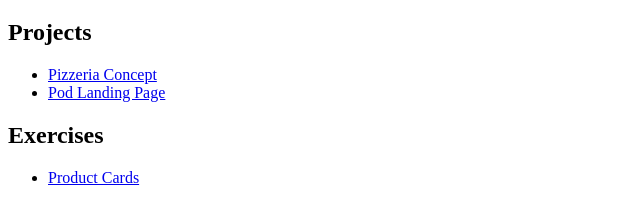
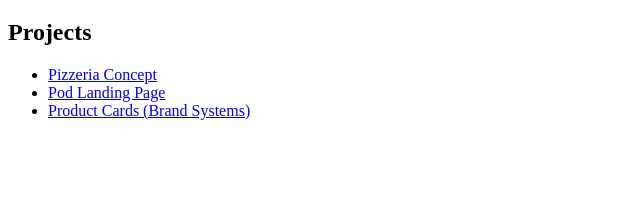
Before and after one commit to claudio-works/learning, a plain HTML site: page index.html in a window 1280 px wide. Shown: the part 61-282 px from the top of the page, without its empty margins (0-640 px from the left). Drawn offline with Linux system fonts and the light colour scheme.

Commit message:
Update index.html
links update

```diff
--- a/index.html
+++ b/index.html
@@ -8,11 +8,10 @@
   <h2>Projects</h2>
   <ul>
     <li><a href="projects/pizzeria-concept/index.html">Pizzeria Concept</a></li>
-    <li><a href="projects/Pod request access landing page/index.html">Pod Landing Page</a></li>
-  </ul>
-  <h2>Exercises</h2>
-  <ul>
-    <li><a href="exercises/product-card/index.html">Product Cards</a></li>
+
+    <li><a href="projects/pod-request-access-landing-page/index.html">Pod Landing Page</a></li>
+
+    <li><a href="projects/brand-card-systems/index.html">Product Cards (Brand Systems)</a></li>
   </ul>
 </body>
 </html>
```
